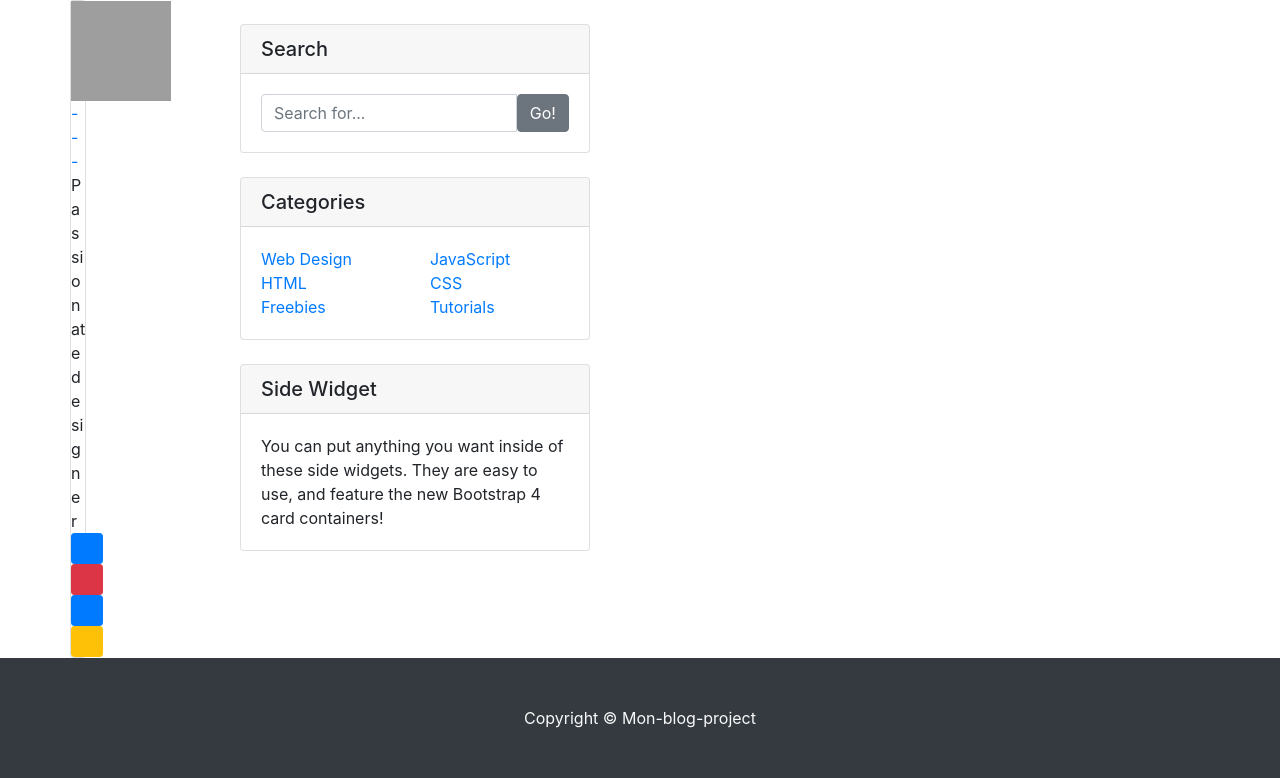
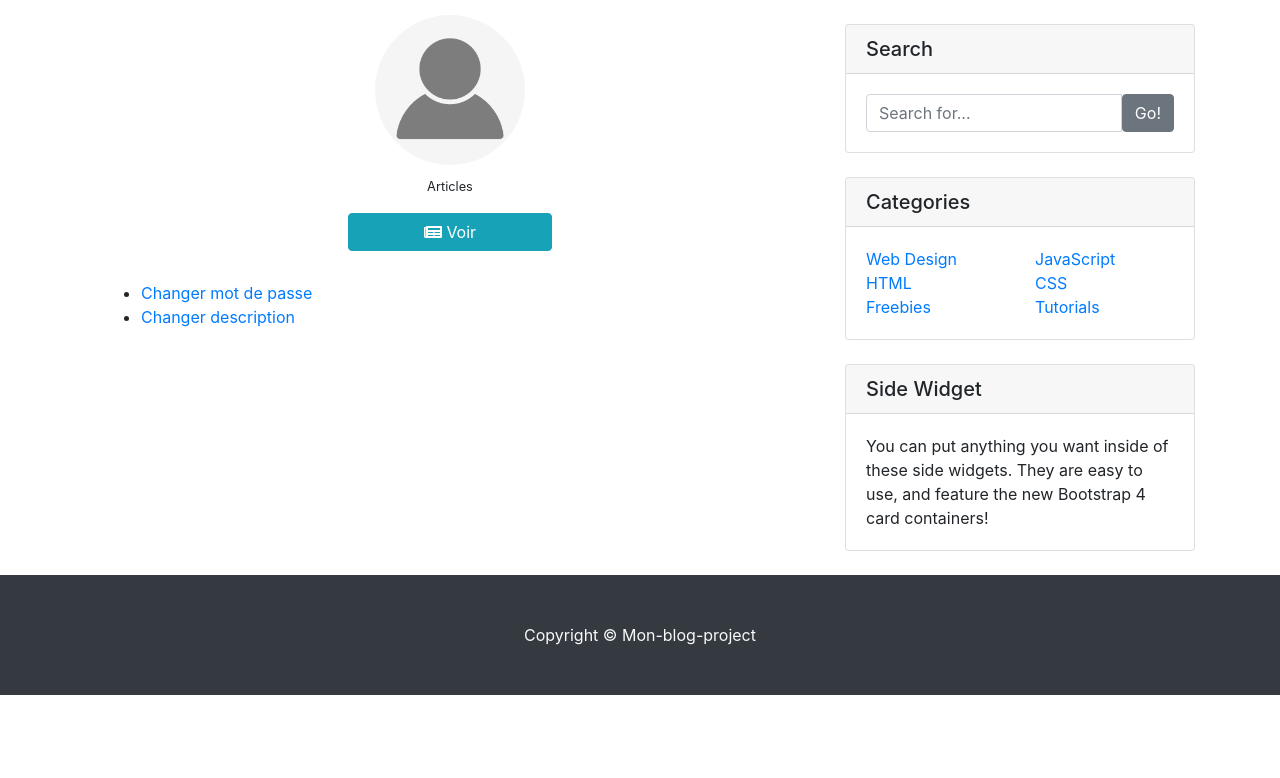
Before and after one commit to rOmAiin062/mon-blog-project, a Symfony app: template templates/user/index.html.twig in a window 1280 px wide. Shown: the part 56-834 px from the top of the page. After the commit the page ends 751 px from the top, so only its background shows below. Run offline with Twig, Linux system fonts and the light colour scheme; the template is opened without the code that fills it, so the values that code supplies are empty; some libraries are stand-ins or nearby versions; grey boxes are pictures that could not be loaded.

Commit message:
feat : User profile
- Adding 'bio' field to User entity
- Adding an user profile page (route /user)
- Adding a route for user's article (articles/auteur)

```diff
--- a/composer.json
+++ b/composer.json
@@ -8,6 +8,7 @@
         "ext-mcrypt": "*",
         "ambta/doctrine-encrypt-bundle": "^2.5",
         "sensio/framework-extra-bundle": "^5.2",
+        "symfony/asset": "4.2.*",
         "symfony/console": "4.2.*",
         "symfony/debug-bundle": "4.2.*",
         "symfony/dotenv": "4.2.*",
--- a/src/Controller/IndexController.php
+++ b/src/Controller/IndexController.php
@@ -21,6 +21,6 @@
         $articles = $articleRepository->findAll();
 
 
-        return $this->render('index.html.twig', ['articles' => $articles]);
+        return $this->render('index.html.twig', ['articles' => $articles, 'personal' => false]);
     }
 }
--- a/src/Controller/NewController.php
+++ b/src/Controller/NewController.php
@@ -48,7 +48,7 @@
 
             $entityManager->flush();
 
-            return $this->render('creer.html.twig', ['isValidate' => 'true', 'id' => $article->getId()]);
+            return $this->render('creer.html.twig', ['isValidate' => 'true', 'id' => $article->getId(), 'createNew' => 'false']);
 
         }
 
--- a/src/Form/NewUserFormType.php
+++ b/src/Form/NewUserFormType.php
@@ -10,12 +10,14 @@
 
 
 use App\Entity\User;
+use function PHPSTORM_META\type;
 use Symfony\Component\Form\AbstractType;
 use Symfony\Component\Form\Extension\Core\Type\CollectionType;
 use Symfony\Component\Form\Extension\Core\Type\HiddenType;
 use Symfony\Component\Form\Extension\Core\Type\PasswordType;
 use Symfony\Component\Form\Extension\Core\Type\RepeatedType;
 use Symfony\Component\Form\Extension\Core\Type\SubmitType;
+use Symfony\Component\Form\Extension\Core\Type\TextareaType;
 use Symfony\Component\Form\Extension\Core\Type\TextType;
 use Symfony\Component\Form\FormBuilderInterface;
 use Symfony\Component\OptionsResolver\OptionsResolver;
@@ -34,6 +36,7 @@
                 'first_options'  => ['label' => 'Mot de passe'],
                 'second_options' => ['label' => 'Confirmez le mot de passe'],
             ])
+            ->add('bio', TextareaType::class, ['label' => "Bio", 'attr' => array('placeholder' => 'Décrivez-vous en quelques mots...')])
             ->add('signup', SubmitType::class, ['label' => 'S\'inscrire'])
         ;
     }
--- a/templates/index.html.twig
+++ b/templates/index.html.twig
@@ -4,9 +4,15 @@
 
 {% block container %}
     <div class="col-md-8">
+        {% if personal %}
+        <h2 class="my-4">Mes derniers articles
+            <small></small>
+        </h2>
+        {% else %}
         <h2 class="my-4">Les derniers articles
             <small></small>
         </h2>
+        {% endif %}
 
         {% for article in articles %}
         <div class="card mb-4">
--- a/templates/navbar.html.twig
+++ b/templates/navbar.html.twig
@@ -22,13 +22,13 @@
         <ul class="navbar-nav">
             {% if app.user != null %}
                 <li class="nav-item my-2 my-lg-0">
-                    <p class="text-light">
+                    <a class="text-light" href="/user">
                         {{ app.user.username }}
                         <i class="far fa-user"></i>
-                    </p>
+                    </a>
                 </li>
                 <li class="nav-item my-2 my-lg-0">
-                    <a href="/logout">Déconnexion  <i class="fas fa-sign-out-alt"></i></a>
+                    <a href="/logout">Deconnexion<i class="fas fa-sign-out-alt"></i></a>
                 </li>
             {% else %}
                 <a class="nav-link my-2 my-lg-0" href="/login">Se connecter</a>
--- a/templates/user/index.html.twig
+++ b/templates/user/index.html.twig
@@ -3,45 +3,27 @@
 {% extends 'base.html.twig' %}
 
 {% block container %}
-    <div class="row">
-        <div class="col-lg-3 col-sm-6">
-
-            <div class="card hovercard">
-                <div class="cardheader">
-
-                </div>
-                <div class="avatar">
-                    <img alt="" src="http://lorempixel.com/100/100/people/9/">
-                </div>
-                <div class="info">
-                    <div class="title">
-                        {% if user %}
-                            <a target="_blank" href="https://scripteden.com/">{{ user.username }}</a>
-                        {% else %}
-                            <a target="_blank" href="https://scripteden.com/">---</a>
-                        {% endif %}
+        <div class="col-md-8">
+            <div class="">
+                <center style="padding: 2%">
+                    <img alt="profile picture" src="{{ asset('images/profile_icon.png') }}"
+                         width="150" height="150" style="border-radius: 50%; background-color: whitesmoke">
+                    <h2 style="margin-top: 1%">{{ user.username }}</h2>
+                    {% if user.bio is not empty  %}
+                        <p style="font-size: larger">&#8220; {{ user.bio }} &#8221;</p>
+                    {% endif %}
+                    <div class="col-xs-12 col-sm-4 emphasis">
+                        <h2><strong> {{ nb_article }} </strong></h2>
+                        <p><small>Articles</small></p>
+                        <a class="btn btn-info btn-block" href="/articles/{{ user.username }}"><span class="fa fa-newspaper"></span> Voir </a>
                     </div>
-                    <div class="desc">Passionate designer</div>
-                </div>
-                <div class="bottom">
-                    <a class="btn btn-primary btn-twitter btn-sm" href="https://twitter.com/webmaniac">
-                        <i class="fa fa-twitter"></i>
-                    </a>
-                    <a class="btn btn-danger btn-sm" rel="publisher"
-                       href="https://plus.google.com/+ahmshahnuralam">
-                        <i class="fa fa-google-plus"></i>
-                    </a>
-                    <a class="btn btn-primary btn-sm" rel="publisher"
-                       href="https://plus.google.com/shahnuralam">
-                        <i class="fa fa-facebook"></i>
-                    </a>
-                    <a class="btn btn-warning btn-sm" rel="publisher" href="https://plus.google.com/shahnuralam">
-                        <i class="fa fa-behance"></i>
-                    </a>
-                </div>
+                </center>
             </div>
-
+            <div class="modal-body">
+                <ul>
+                    <li><a href="#">Changer mot de passe</a></li>
+                    <li><a href="#">Changer description</a></li>
+                </ul>
+            </div>
         </div>
-
-    </div>
 {% endblock %}
```
Also changed, not shown: src/Controller/ArticleController.php (+11 -0 lines), src/Controller/UserController.php (+11 -1 lines), src/Entity/User.php (+21 -0 lines), src/Migrations/Version20190215070002.php (added, +35 -0 lines), src/Migrations/Version20190215073603.php (added, +35 -0 lines), templates/creer.html.twig (+4 -6 lines), tests/Controller/DeleteControllerTest.php (+1 -0 lines), public/images/profile_icon.png (added), 3 other files.
